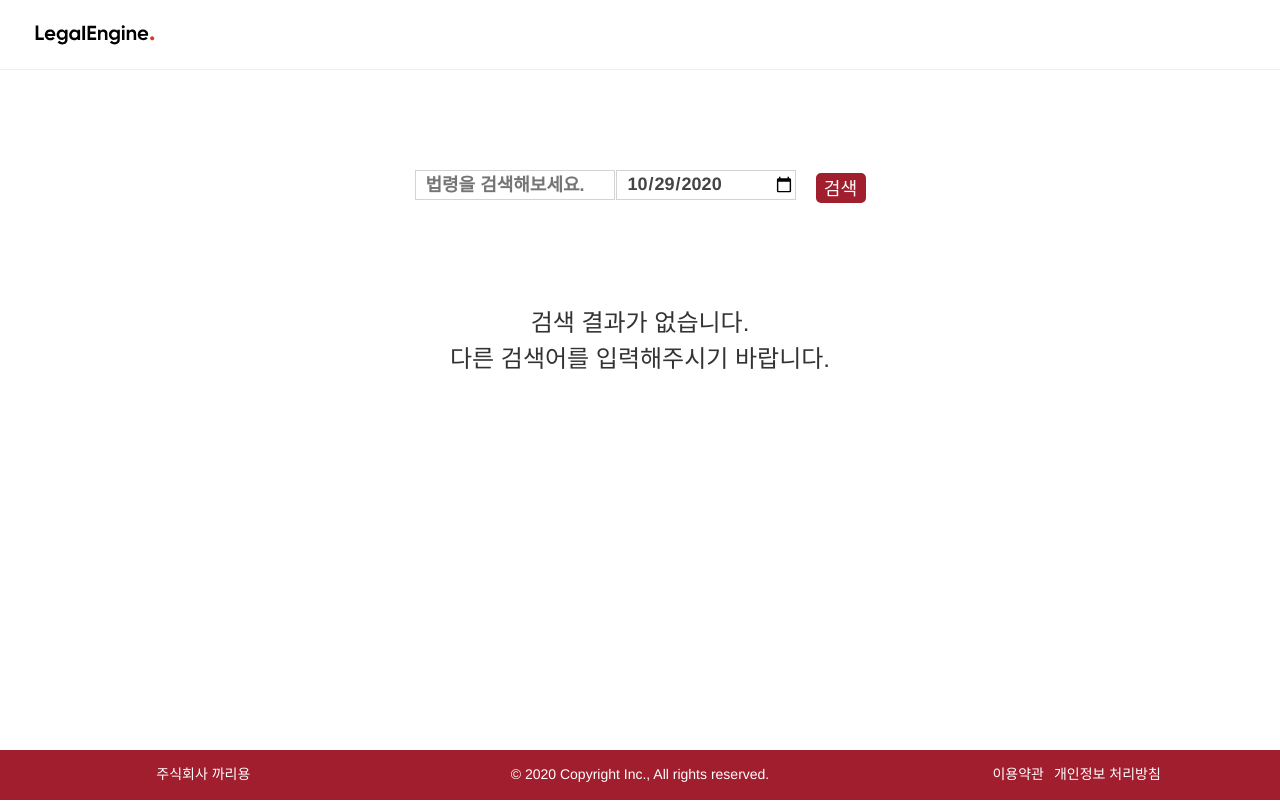
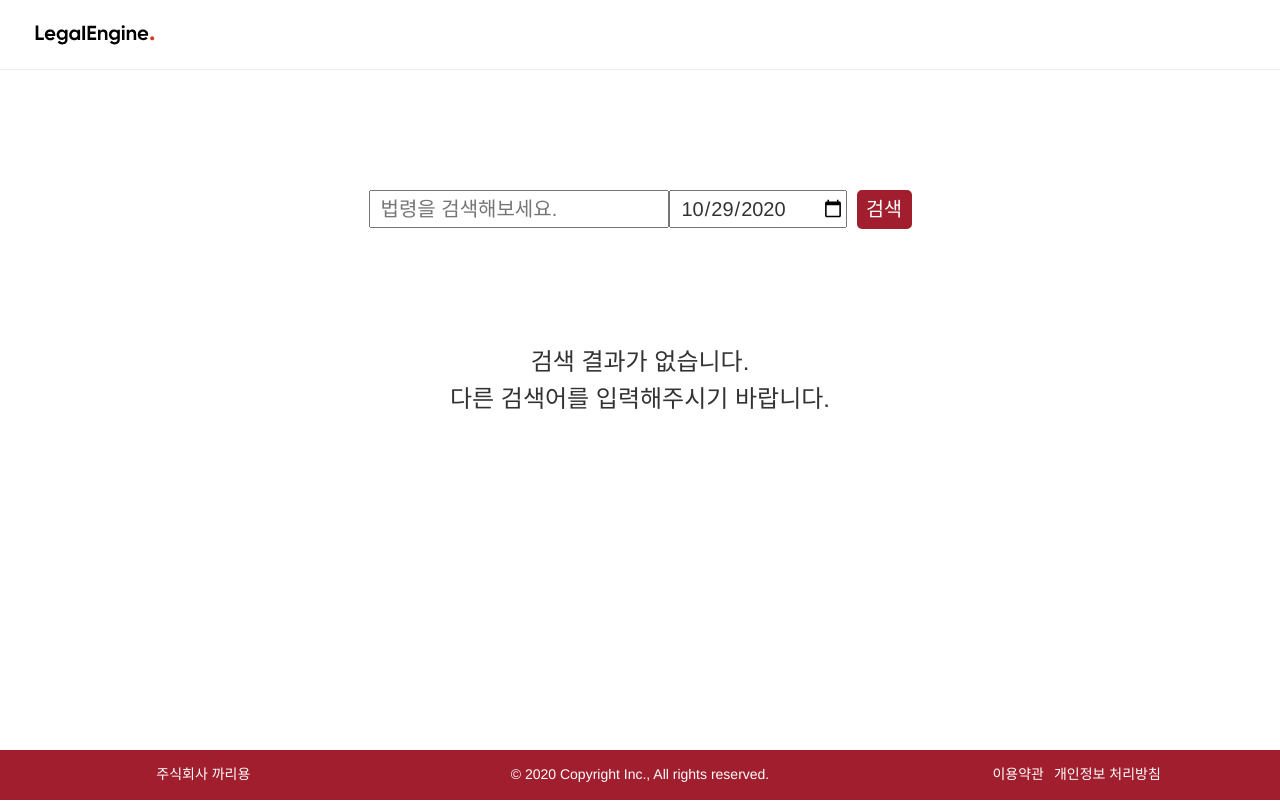
Before and after one commit to tosky1125/legalengine, a React (Create React App) app in the folder client/: page /search in a window 1280 px wide. Built offline with nearby package versions, Linux system fonts and the light colour scheme; a web font is replaced by a local one.

Commit message:
Implement SearchBar

```diff
--- a/client/src/components/SearchBar.css
+++ b/client/src/components/SearchBar.css
@@ -6,58 +6,34 @@ body {
   text-align: center;
   margin: 30px auto;
   width: 100%;
+  margin-top: 2rem;
 }
 
-.searchbar-flex {
-  display: flex;
-  align-items: center;
-  justify-content: center;
-  /* left: 50%; */
+.searchbar-box-word {
+  width: 30rem;
+  height: 3.8rem;
+  font-size: 2rem;
+  padding-left: 1rem;
 }
 
-.searchbar-form {
-  position: relative;
-  display: inline;
+.searchbar-box-calendar {
+  font-size: 2rem;
+  height: 3.8rem;
+  padding-left: 1rem;
 }
 
-.searchbar-Term input {
-  padding: 10px 0;
-  font-size: large;
-  padding-left: 1rem;
-  width: 20rem;
-  height: 3rem;
-  color: #444;
-  box-sizing: border-box;
-  border: 1px solid lightgrey;
-}
-.searchbar-date input {
-  padding: 10px 0;
-  padding-left: 1rem;
-  font-size: large;
-  width: 18rem;
-  height: 3rem;
-  color: #444;
-  box-sizing: border-box;
-  border: 1px solid lightgrey;
-}
-
-.search-date {
-  margin-left: 0.1rem;
-}
-
-.searchbar-date {
-  margin-left: 0.1rem;
+.searchbar-box-calendar:hover {
+  cursor: pointer;
 }
 
 .searchbar-btn {
-  margin-left: 2rem;
   background-color: #a01e2d;
   border: 2px solid #a01e2d;
   border-radius: 0.5rem;
-  height: 3rem;
-  width: 5rem;
-  padding-bottom: 3px;
-  font-size: 1.3em;
+  margin-left: 1rem;
+  height: 3.9rem;
+  width: 5.5rem;
+  font-size: 1.4em;
   color: white;
   transition-duration: 0.4s;
 }
@@ -72,6 +48,9 @@ body {
 
 .valid-error {
   font-size: medium;
+  padding-top: 0.5rem;
+  text-align: left;
+  margin-left: 7.5rem;
   color: red;
 }
 
--- a/client/src/components/SearchBar.js
+++ b/client/src/components/SearchBar.js
@@ -8,6 +8,7 @@ import * as searchword from '../modules/searchword';
 import * as searchdate from '../modules/searchdate';
 import { withRouter } from 'react-router-dom';
 import { format } from 'date-fns';
+import { Col, Container, Row } from 'react-bootstrap';
 
 function SearchBar(props) {
   const [searchWord, setSearchWord] = useState('');
@@ -62,17 +63,20 @@ function SearchBar(props) {
 
   return (
     <div>
+      <Container>
       <div className='searchbar-container'>
+        <Col md={2} />
         <form
         className='searchbar-form'
         autoComplete='off'
         onSubmit={handleSubmit(handleSearch)}
         >
-          <div className='searchbar-flex'>
-            <label className='searchbar-Term'>
+          <Col md={8}>
+          <div className='searchbar-box'>
             <input
               type='text'
               name='setSearchWord'
+              className='searchbar-box-word'
               ref={register({
               required: true,
               minLength: 2,
@@ -81,24 +85,25 @@ function SearchBar(props) {
               placeholder='법령을 검색해보세요.'
               onChange={handleChangeTerm}
               />
-            </label>
-            <label className='searchbar-date'>
             <input
               type='date'
               name='date'
+              className='searchbar-box-calendar'
               value={searchDate}
               onChange={handleChangeDate}
             />
-            </label>
             <button className='searchbar-btn' type='submit'>
               검색
             </button>
             </div>
-          <div className='valid-error'>
-            {errors.setSearchWord && '문자&숫자 2글자 이상 입력 가능합니다.'}
-          </div>
+            <p className='valid-error'>
+            {errors.setSearchWord && '문자와 숫자 2글자 이상 입력해주세요.'}
+            </p>
+          </Col>
+          <Col md={2} />
         </form>
       </div>
+      </Container>
     </div>
   );
 }
--- a/client/src/components/ViewPage.css
+++ b/client/src/components/ViewPage.css
@@ -1,7 +1,6 @@
 .viewpage-container {
   position: relative;
   block-size: auto;
-
   bottom: 5vh;
   top: 10vh;
   overflow: hidden;
```
Also changed, not shown: client/public/index.html (+4 -4 lines). Lines whose indentation alone changed are shown as unchanged.
